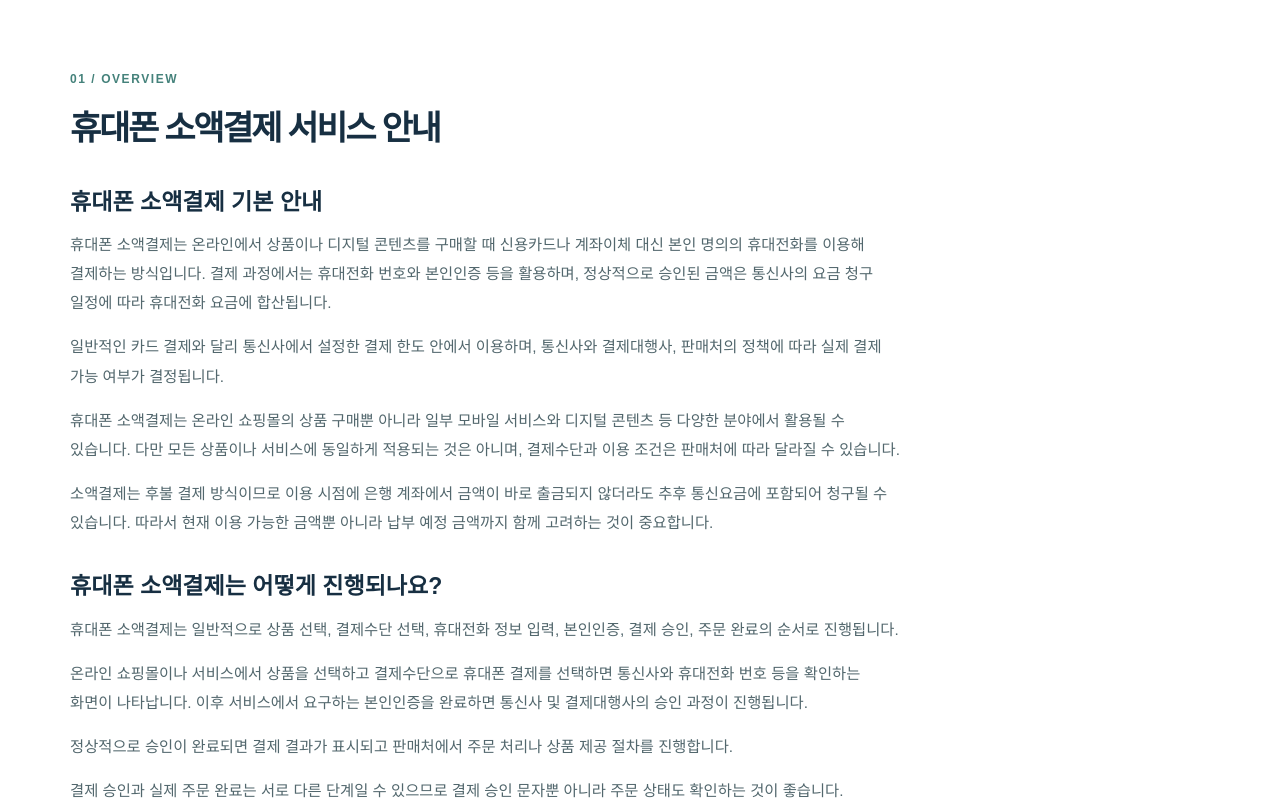
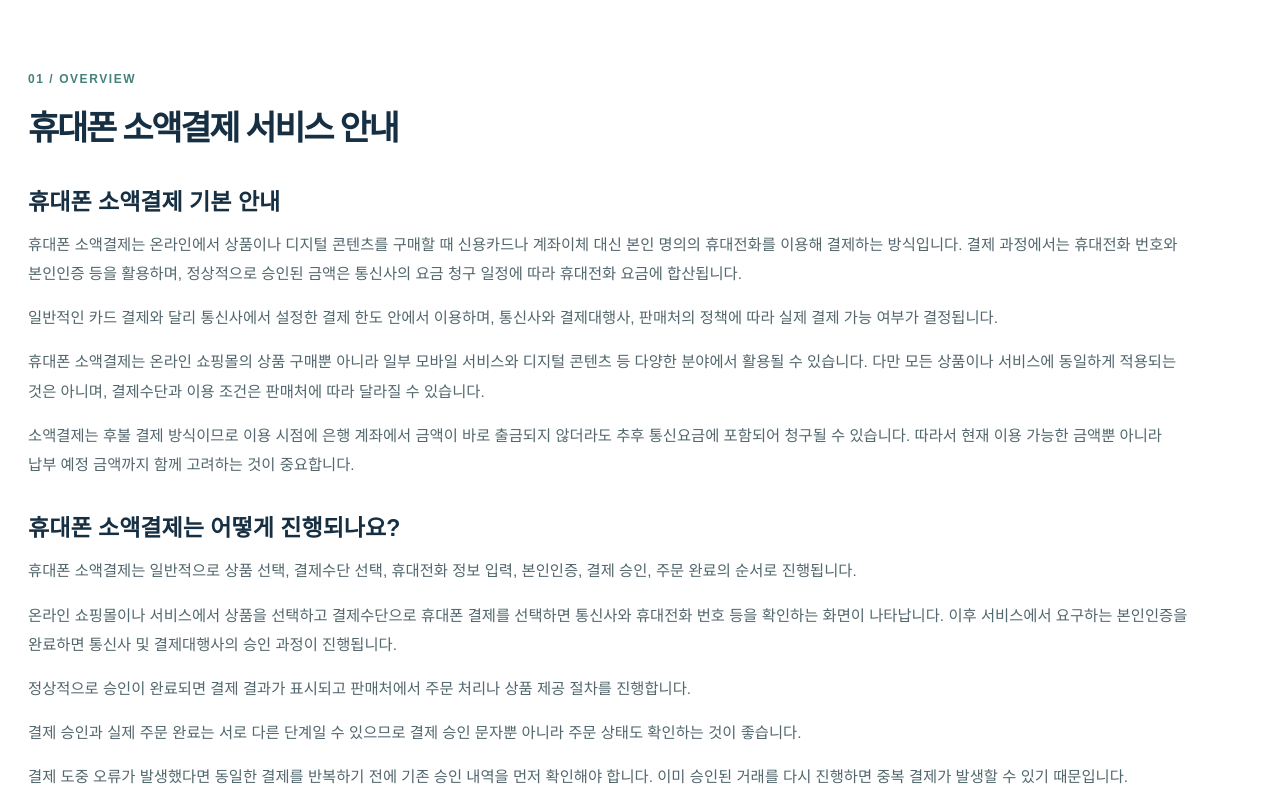
Before and after one commit to jj-increw/soaekticket, a plain HTML site: page public/mobile-payment.html in a window 1280 px wide. Shown: the part 821-1630 px from the top of the page. Drawn offline with Linux system fonts and the light colour scheme.

Commit message:
Widen mobile payment content on desktop

```diff
--- a/public/assets/site.css
+++ b/public/assets/site.css
@@ -805,6 +805,10 @@
 .mobile-payment-content { text-align: left; }
 .mobile-payment-content .sub-heading { color: #172f42; }
 .mobile-payment-copy { max-width: 830px; word-break: keep-all; overflow-wrap: anywhere; }
+@media (min-width: 1051px) {
+  .mobile-payment-content > .wrap { width: min(1240px, calc(100% - 56px)); }
+  .mobile-payment-copy { max-width: 1160px; }
+}
 .mobile-payment-copy p {
   margin: 0;
   color: #52676d;
```
